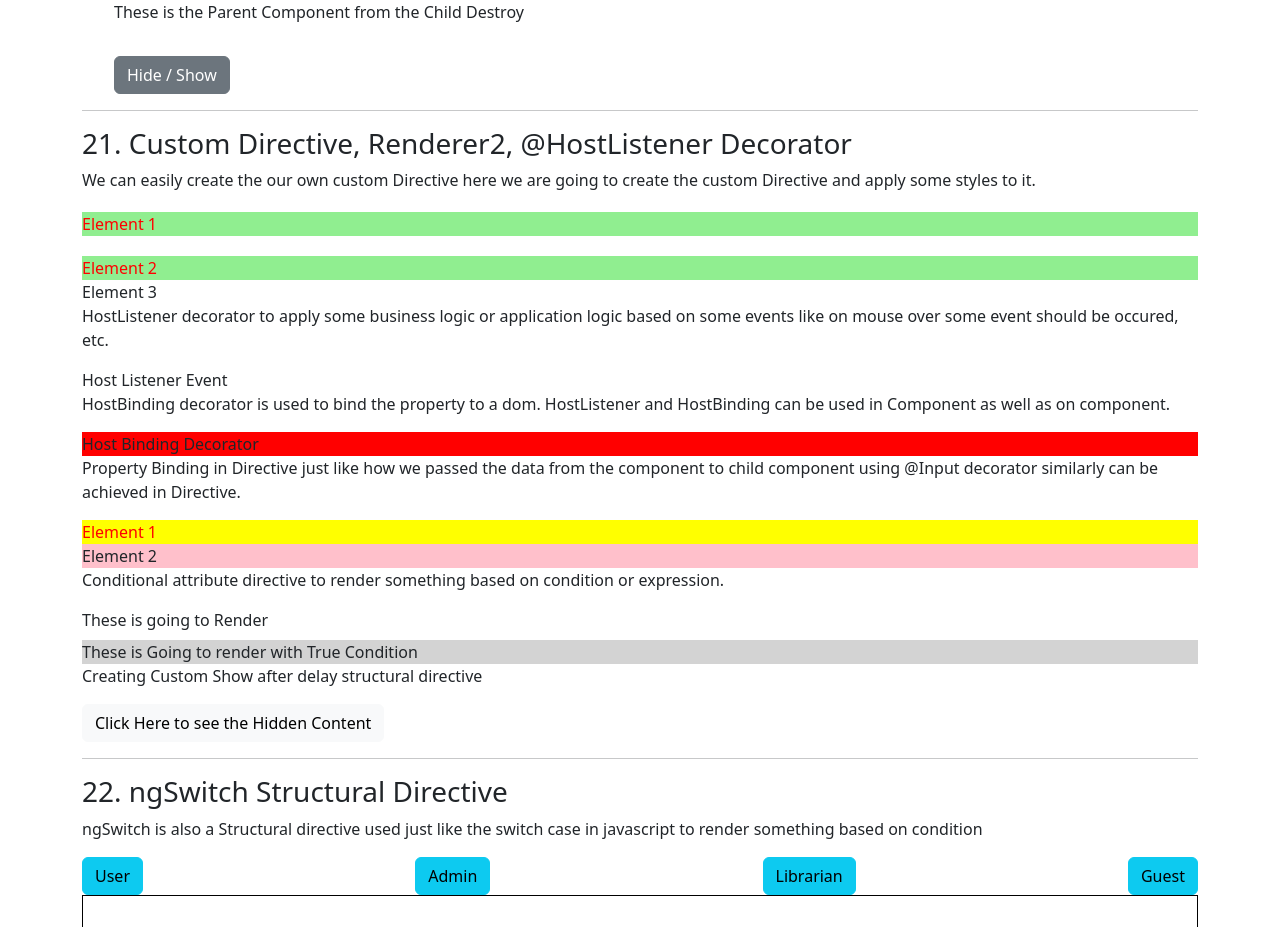
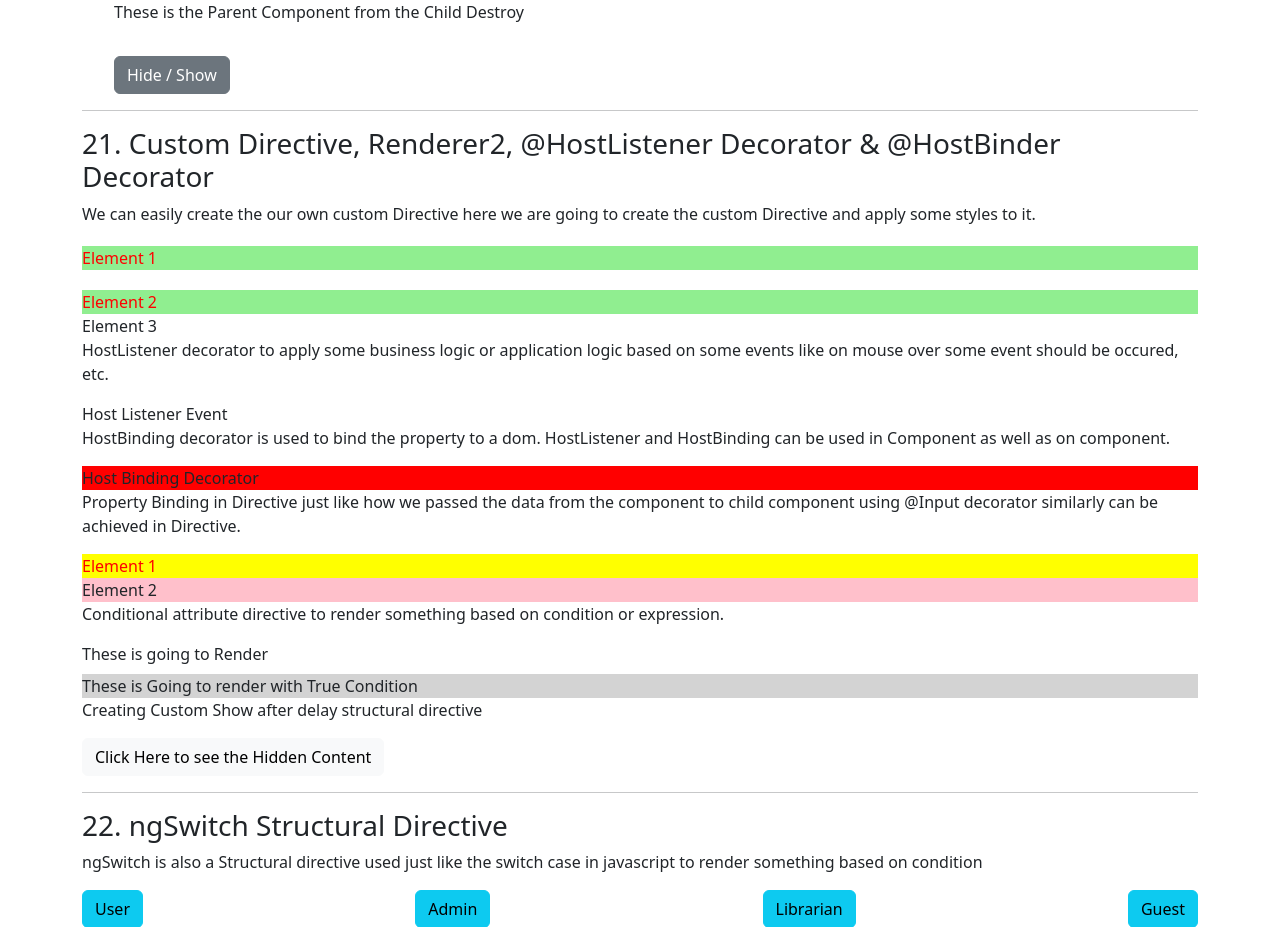
Before and after one commit to PrathameshSystenics/Angular_Tutorial, an Angular app in the folder AngularTut/: page / in a window 1280 px wide. Shown: the part 10383-11310 px from the top of the page. Built offline with nearby package versions, Linux system fonts and the light colour scheme.

Commit message:
Modification

```diff
--- a/AngularTut/src/app/app.component.html
+++ b/AngularTut/src/app/app.component.html
@@ -86,7 +86,7 @@
   <app-lifecyclehooks/>
   <hr>
 
-  <h3 class="mt-3">21. Custom Directive, Renderer2, &commat;HostListener Decorator</h3>
+  <h3 class="mt-3">21. Custom Directive, Renderer2, &commat;HostListener Decorator & &commat;HostBinder Decorator</h3>
   <customdirective/>
   <hr>
 
```
